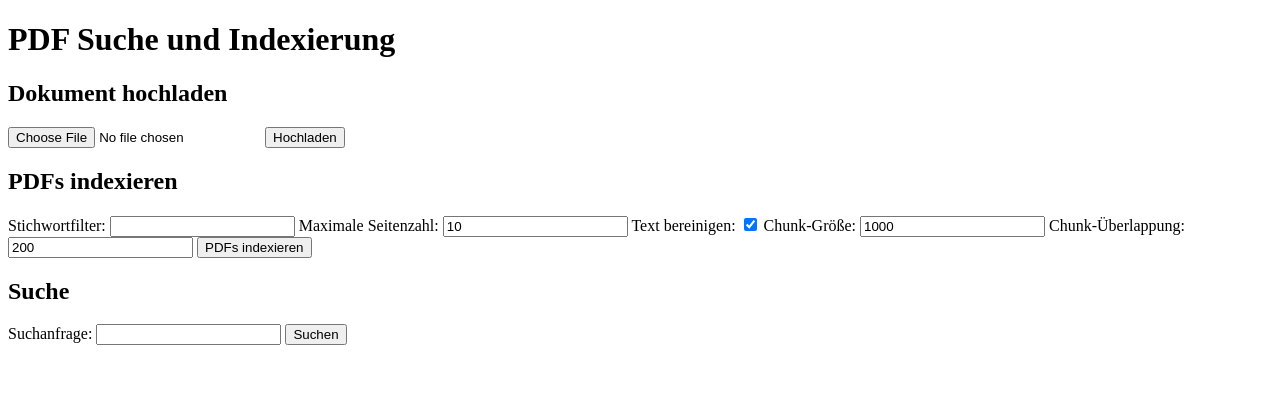
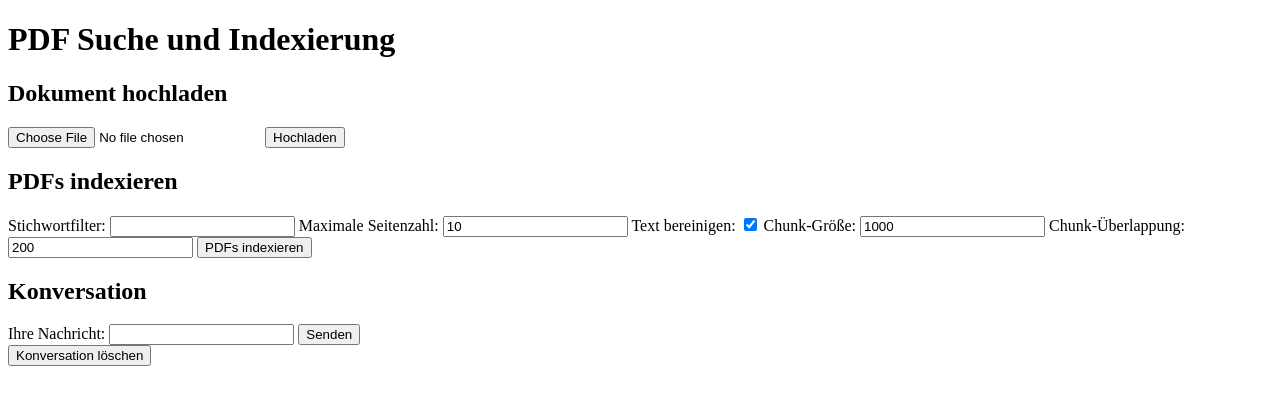
Before and after one commit to PierrunoYT/PDF-Chat-AI, a Flask app: page / in a window 1280 px wide. Shown: the top 405 px of the page. Run offline with Flask 3, Linux system fonts and the light colour scheme.

Commit message:
feat: Implement conversation history tracking

```diff
--- a/app.py
+++ b/app.py
@@ -11,6 +11,7 @@ app = Flask(__name__)
 app.secret_key = os.getenv('SECRET_KEY', os.urandom(24))
 app.config['UPLOAD_FOLDER'] = os.getenv('PDF_DIRECTORY')
 app.config['MAX_CONTENT_LENGTH'] = 16 * 1024 * 1024  # 16 MB limit
+app.config['SESSION_TYPE'] = 'filesystem'
 
 @app.route('/')
 def index():
@@ -85,7 +86,20 @@ def conversation():
     session['conversation_history'].append({"role": "user", "content": query})
 
     task = generate_context_aware_response.delay(query, session['conversation_history'])
-    return jsonify({'task_id': task.id}), 202
+    return jsonify({'task_id': task.id, 'conversation_id': session['conversation_id']}), 202
+
+@app.route('/conversation_history', methods=['GET'])
+def get_conversation_history():
+    if 'conversation_id' not in session:
+        return jsonify({'error': 'No active conversation'}), 404
+    return jsonify({'conversation_history': session['conversation_history']}), 200
+
+@app.route('/clear_conversation', methods=['POST'])
+def clear_conversation():
+    if 'conversation_id' in session:
+        session.pop('conversation_id')
+        session.pop('conversation_history')
+    return jsonify({'message': 'Conversation cleared'}), 200
 
 if __name__ == '__main__':
     app.run(debug=True)
--- a/celery_tasks.py
+++ b/celery_tasks.py
@@ -20,4 +20,4 @@ def run_indexing_pipeline(save_to_file=False, keyword_filter=None, max_pages=Non
 def generate_context_aware_response(query_text, conversation_history, k=5):
     pipeline = IndexingPipeline()
     response = pipeline.generate_context_aware_response(query_text, conversation_history, k)
-    return response
+    return {'response': response, 'conversation_history': conversation_history + [{"role": "assistant", "content": response}]}
--- a/templates/index.html
+++ b/templates/index.html
@@ -38,17 +38,32 @@
         <button type="submit">PDFs indexieren</button>
     </form>
 
-    <form id="searchForm">
-        <h2>Suche</h2>
-        <label for="query">Suchanfrage:</label>
+    <form id="conversationForm">
+        <h2>Konversation</h2>
+        <label for="query">Ihre Nachricht:</label>
         <input type="text" id="query" name="query" required>
-        <button type="submit">Suchen</button>
+        <button type="submit">Senden</button>
     </form>
 
+    <div id="conversationHistory"></div>
     <div id="result"></div>
+
+    <button id="clearConversation">Konversation löschen</button>
 
     <script>
         $(document).ready(function() {
+            let conversationId = null;
+
+            function updateConversationHistory() {
+                $.get('/conversation_history', function(data) {
+                    let historyHtml = '<h3>Konversationsverlauf:</h3>';
+                    data.conversation_history.forEach(function(message) {
+                        historyHtml += '<p><strong>' + message.role + ':</strong> ' + message.content + '</p>';
+                    });
+                    $('#conversationHistory').html(historyHtml);
+                });
+            }
+
             $('#uploadForm').submit(function(e) {
                 e.preventDefault();
                 var formData = new FormData(this);
@@ -77,13 +92,22 @@
                 });
             });
 
-            $('#searchForm').submit(function(e) {
+            $('#conversationForm').submit(function(e) {
                 e.preventDefault();
-                $('#result').html('<p>Suche gestartet, bitte warten...</p>');
-                $.post('/search', $(this).serialize(), function(data) {
-                    checkTaskStatus(data.task_id, 'Suche');
+                $('#result').html('<p>Verarbeitung läuft, bitte warten...</p>');
+                $.post('/conversation', $(this).serialize(), function(data) {
+                    conversationId = data.conversation_id;
+                    checkTaskStatus(data.task_id, 'Konversation');
                 }).fail(function(jqXHR, textStatus, errorThrown) {
-                    $('#result').html('<h3>Fehler beim Starten der Suche:</h3><p>' + jqXHR.responseJSON.error + '</p>');
+                    $('#result').html('<h3>Fehler beim Starten der Konversation:</h3><p>' + jqXHR.responseJSON.error + '</p>');
+                });
+            });
+
+            $('#clearConversation').click(function() {
+                $.post('/clear_conversation', function(data) {
+                    $('#conversationHistory').html('');
+                    $('#result').html('<p>' + data.message + '</p>');
+                    conversationId = null;
                 });
             });
 
@@ -95,7 +119,8 @@
                             checkTaskStatus(taskId, taskType);
                         }, 2000);
                     } else if (data.state === 'SUCCESS') {
-                        $('#result').html('<h3>' + taskType + '-Ergebnis:</h3><p>' + data.result + '</p>');
+                        $('#result').html('<h3>' + taskType + '-Ergebnis:</h3><p>' + data.result.response + '</p>');
+                        updateConversationHistory();
                     } else {
                         $('#result').html('<h3>Fehler bei der ' + taskType + ':</h3><p>' + data.status + '</p>');
                     }
@@ -103,6 +128,9 @@
                     $('#result').html('<h3>Fehler beim Abrufen des Task-Status:</h3><p>Bitte versuchen Sie es später erneut.</p>');
                 });
             }
+
+            // Initial load of conversation history
+            updateConversationHistory();
         });
     </script>
 </body>
```
